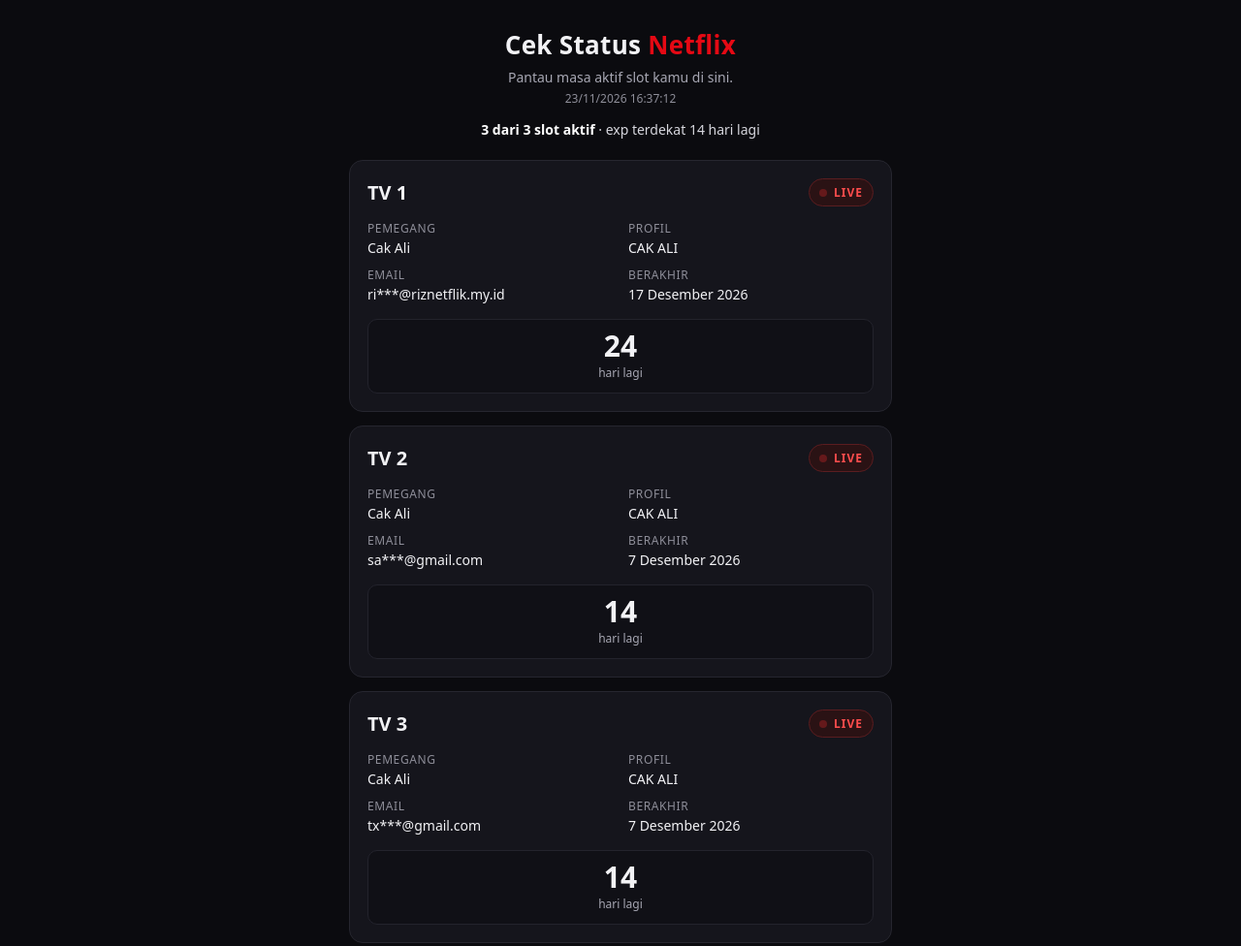
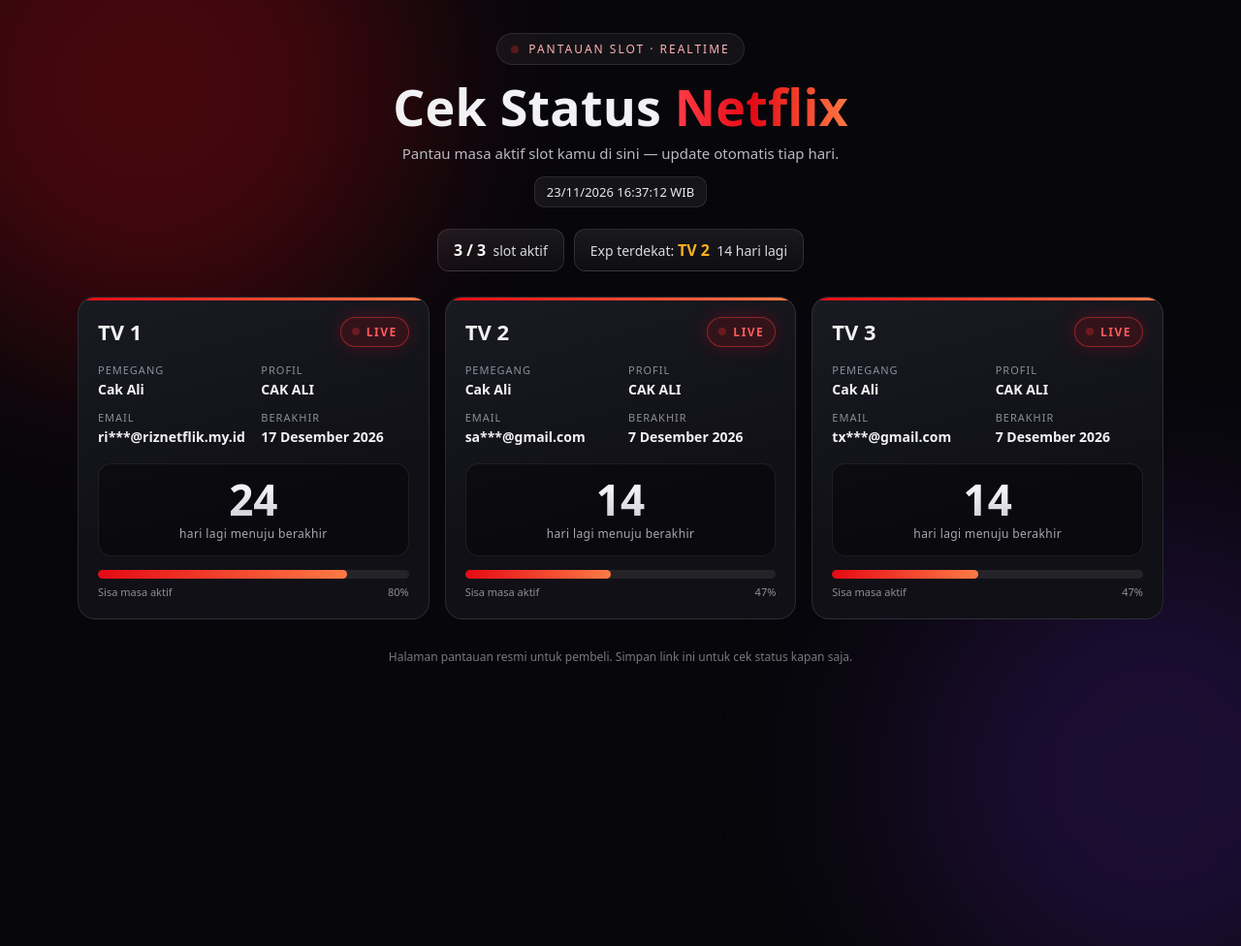
Before and after one commit to bennyevm-ops/cek-status-netflix, a plain HTML site: page index.html in a window 1280 px wide. Shown: the top 976 px of the page at 97% size. After the commit the page ends 800 px from the top, so only its background shows below. Drawn offline with Linux system fonts and the light colour scheme.

Commit message:
UI lebih rame: glow, gradien, progress bar sisa masa aktif

```diff
--- a/index.html
+++ b/index.html
@@ -7,42 +7,61 @@
 <style>
   :root { color-scheme: dark; }
   * { box-sizing: border-box; margin: 0; padding: 0; }
-  body { background:#0b0b0f; color:#f2f2f5; font-family: system-ui, -apple-system, "Segoe UI", Roboto, sans-serif; min-height:100vh; padding: 28px 16px 48px; }
-  .wrap { max-width: 560px; margin: 0 auto; }
-  header { text-align:center; margin-bottom: 8px; }
-  h1 { font-size: 26px; letter-spacing:.3px; }
-  h1 .n { color:#e50914; }
-  .sub { color:#a7a7b3; font-size: 14px; margin-top:6px; }
-  .summary { text-align:center; color:#d7d7de; font-size:14px; margin: 14px 0 22px; }
-  .summary b { color:#fff; }
-  .card { background:#15151c; border:1px solid #26262f; border-radius:14px; padding:18px; margin-bottom:14px; }
+  body { background:#07070b; color:#f2f2f5; font-family: system-ui, -apple-system, "Segoe UI", Roboto, sans-serif; min-height:100vh; padding: 34px 16px 56px; overflow-x:hidden; position:relative; }
+  body::before, body::after { content:""; position:fixed; border-radius:50%; filter: blur(90px); z-index:-1; }
+  body::before { width:520px; height:520px; background:rgba(229,9,20,.28); top:-180px; left:-120px; animation: drift 14s ease-in-out infinite alternate; }
+  body::after { width:460px; height:460px; background:rgba(120,40,220,.20); bottom:-200px; right:-100px; animation: drift 18s ease-in-out infinite alternate-reverse; }
+  @keyframes drift { from { transform: translate(0,0) scale(1); } to { transform: translate(50px,36px) scale(1.12); } }
+  .wrap { max-width: 1120px; margin: 0 auto; }
+  header { text-align:center; }
+  .logo { display:inline-flex; align-items:center; gap:10px; background:rgba(255,255,255,.05); border:1px solid rgba(255,255,255,.10); padding:7px 14px; border-radius:999px; font-size:12px; letter-spacing:2px; color:#ffb3b8; }
+  .logo .dot { width:8px; height:8px; border-radius:50%; background:#ff2e2e; animation:pulse 1.4s ease-in-out infinite; }
+  h1 { font-size: clamp(32px, 6vw, 52px); font-weight:900; letter-spacing:.2px; margin-top:16px; line-height:1.05; }
+  h1 .grad { background: linear-gradient(92deg, #ff3d47, #e50914 45%, #ff7a45); -webkit-background-clip:text; background-clip:text; color:transparent; }
+  .sub { color:#b9b9c4; font-size:15px; margin-top:10px; }
+  #clock { display:inline-block; margin-top:14px; font-variant-numeric: tabular-nums; color:#e8e8ee; background:rgba(255,255,255,.06); border:1px solid rgba(255,255,255,.10); border-radius:10px; padding:6px 12px; font-size:13px; }
+  .chips { display:flex; flex-wrap:wrap; gap:10px; justify-content:center; margin: 22px 0 26px; }
+  .chip { background: linear-gradient(180deg, rgba(255,255,255,.08), rgba(255,255,255,.03)); border:1px solid rgba(255,255,255,.12); border-radius:12px; padding:10px 16px; font-size:14px; color:#d9d9e0; }
+  .chip b { color:#fff; font-size:16px; }
+  .chip.hot b { color:#ffb020; }
+  #cards { display:grid; grid-template-columns: repeat(3, 1fr); gap:16px; align-items:start; }
+  @media (max-width: 860px) { #cards { grid-template-columns: 1fr; } }
+  .card { position:relative; background: linear-gradient(165deg, #1a1a23, #101016 60%); border:1px solid rgba(255,255,255,.10); border-radius:18px; padding:20px; overflow:hidden; animation: rise .6s ease both; transition: transform .25s ease, border-color .25s ease; }
+  .card:hover { transform: translateY(-4px); border-color: rgba(229,9,20,.55); }
+  .card::before { content:""; position:absolute; inset:0 0 auto 0; height:3px; background: linear-gradient(90deg, #e50914, #ff7a45); }
+  @keyframes rise { from { opacity:0; transform: translateY(14px); } to { opacity:1; transform:none; } }
+  @keyframes pulse { 0%,100%{opacity:1} 50%{opacity:.25} }
   .row1 { display:flex; align-items:center; justify-content:space-between; gap:10px; }
-  .slot { font-size:20px; font-weight:700; }
-  .badge { display:inline-flex; align-items:center; gap:7px; font-size:12px; font-weight:700; letter-spacing:1px; color:#ff4d4d; border:1px solid #5a1d20; background:#2a1214; padding:5px 10px; border-radius:999px; }
+  .slot { font-size:22px; font-weight:800; }
+  .badge { display:inline-flex; align-items:center; gap:7px; font-size:12px; font-weight:800; letter-spacing:1.5px; color:#ff5b5b; border:1px solid rgba(255,60,60,.45); background:rgba(229,9,20,.14); padding:6px 11px; border-radius:999px; box-shadow: 0 0 18px rgba(229,9,20,.25); }
   .badge .dot { width:8px; height:8px; border-radius:50%; background:#ff2e2e; animation:pulse 1.4s ease-in-out infinite; }
-  .badge.off { color:#9a9aa5; border-color:#33333c; background:#1b1b22; }
+  .badge.off { color:#9a9aa5; border-color:#33333c; background:#1b1b22; box-shadow:none; }
   .badge.off .dot { background:#77777f; animation:none; }
-  @keyframes pulse { 0%,100%{opacity:1} 50%{opacity:.25} }
-  .grid { display:grid; grid-template-columns:1fr 1fr; gap:10px 16px; margin-top:14px; font-size:14px; }
-  .k { color:#8e8e99; font-size:12px; text-transform:uppercase; letter-spacing:.6px; }
-  .v { margin-top:2px; color:#f2f2f5; word-break:break-all; }
-  .count { margin-top:16px; background:#101016; border:1px solid #23232c; border-radius:10px; padding:12px; text-align:center; }
-  .count .num { font-size:30px; font-weight:800; line-height:1; }
-  .count .lbl { color:#a7a7b3; font-size:12px; margin-top:4px; }
-  .count.warn .num { color:#ffb020; }
-  .count.dead .num { color:#ff4d4d; }
-  footer { text-align:center; color:#6d6d78; font-size:12px; margin-top:26px; }
-  #clock { color:#8e8e99; font-size:12px; text-align:center; margin-top:4px; }
+  .grid { display:grid; grid-template-columns:1fr 1fr; gap:12px 16px; margin-top:16px; font-size:14px; }
+  .k { color:#8e8e99; font-size:11px; text-transform:uppercase; letter-spacing:1px; }
+  .v { margin-top:3px; color:#f2f2f5; font-weight:600; word-break:break-all; }
+  .count { margin-top:18px; background:rgba(0,0,0,.35); border:1px solid rgba(255,255,255,.08); border-radius:14px; padding:14px; text-align:center; }
+  .count .num { font-size:44px; font-weight:900; line-height:1; background: linear-gradient(180deg, #ffffff, #cfcfda); -webkit-background-clip:text; background-clip:text; color:transparent; }
+  .count .lbl { color:#a7a7b3; font-size:12px; margin-top:5px; letter-spacing:.4px; }
+  .count.warn .num { background: linear-gradient(180deg, #ffd98a, #ffb020); -webkit-background-clip:text; background-clip:text; }
+  .count.dead .num { background: linear-gradient(180deg, #ff9a9a, #ff4d4d); -webkit-background-clip:text; background-clip:text; font-size:32px; }
+  .bar { height:9px; border-radius:99px; background:rgba(255,255,255,.08); margin-top:14px; overflow:hidden; }
+  .bar > i { display:block; height:100%; border-radius:99px; background: linear-gradient(90deg, #e50914, #ff7a45); transition: width 1s ease; }
+  .bar.warn > i { background: linear-gradient(90deg, #ffb020, #ff7a45); }
+  .bar.dead > i { background:#ff4d4d; }
+  .barlbl { display:flex; justify-content:space-between; color:#8e8e99; font-size:11px; margin-top:6px; }
+  footer { text-align:center; color:#77777f; font-size:12px; margin-top:30px; }
 </style>
 </head>
 <body>
 <div class="wrap">
   <header>
-    <h1>Cek Status <span class="n">Netflix</span></h1>
-    <p class="sub">Pantau masa aktif slot kamu di sini.</p>
-    <p id="clock"></p>
+    <span class="logo"><span class="dot"></span> PANTAUAN SLOT &middot; REALTIME</span>
+    <h1>Cek Status <span class="grad">Netflix</span></h1>
+    <p class="sub">Pantau masa aktif slot kamu di sini &mdash; update otomatis tiap hari.</p>
+    <div><span id="clock"></span></div>
   </header>
-  <p class="summary" id="summary">Memuat…</p>
+  <div class="chips" id="summary"></div>
   <main id="cards"></main>
   <footer>Halaman pantauan resmi untuk pembeli. Simpan link ini untuk cek status kapan saja.</footer>
 </div>
@@ -52,6 +71,7 @@
     {"label":"TV 2","holder":"Cak Ali","email":"sa***@gmail.com","profile":"CAK ALI","expiry":"2026-12-07","status":"LIVE"},
     {"label":"TV 3","holder":"Cak Ali","email":"tx***@gmail.com","profile":"CAK ALI","expiry":"2026-12-07","status":"LIVE"}
   ];
+  var PERIOD = 30;
   function daysLeft(iso) {
     var now = new Date(); var today = new Date(now.getFullYear(), now.getMonth(), now.getDate());
     var p = iso.split("-"); var exp = new Date(+p[0], +p[1]-1, +p[2]);
@@ -64,19 +84,21 @@
   }
   function render(slots) {
     var main = document.getElementById("cards");
-    var aktif = 0, nearest = null;
+    var aktif = 0, nearest = null, nearestLabel = "";
     main.innerHTML = "";
-    slots.forEach(function(s) {
+    slots.forEach(function(s, idx) {
       var live = (s.status || "LIVE").toUpperCase() === "LIVE";
       if (live) aktif++;
       var d = daysLeft(s.expiry);
-      if (nearest === null || d < nearest) nearest = d;
-      var cls = d < 0 ? "dead" : (d <= 7 ? "warn" : "");
+      if (nearest === null || d < nearest) { nearest = d; nearestLabel = s.label; }
+      var state = d < 0 ? "dead" : (d <= 7 ? "warn" : "");
+      var pct = Math.max(0, Math.min(100, Math.round(d / PERIOD * 100)));
       var countHtml = d < 0
         ? '<div class="num">EXPIRED</div><div class="lbl">sudah lewat ' + Math.abs(d) + ' hari</div>'
-        : '<div class="num">' + d + '</div><div class="lbl">hari lagi</div>';
+        : '<div class="num">' + d + '</div><div class="lbl">hari lagi menuju berakhir</div>';
       var card = document.createElement("section");
       card.className = "card";
+      card.style.animationDelay = (idx * 0.12) + "s";
       card.innerHTML =
         '<div class="row1"><span class="slot">' + s.label + '</span>' +
         '<span class="badge' + (live ? "" : " off") + '"><span class="dot"></span>' + (live ? "LIVE" : "OFF") + '</span></div>' +
@@ -86,19 +108,21 @@
         '<div><div class="k">Email</div><div class="v">' + s.email + '</div></div>' +
         '<div><div class="k">Berakhir</div><div class="v">' + fmtDate(s.expiry) + '</div></div>' +
         '</div>' +
-        '<div class="count ' + cls + '">' + countHtml + '</div>';
+        '<div class="count ' + state + '">' + countHtml + '</div>' +
+        '<div class="bar ' + state + '"><i style="width:' + pct + '%"></i></div>' +
+        '<div class="barlbl"><span>Sisa masa aktif</span><span>' + (d < 0 ? 0 : pct) + '%</span></div>';
       main.appendChild(card);
     });
     document.getElementById("summary").innerHTML =
-      "<b>" + aktif + " dari " + slots.length + " slot aktif</b>" +
-      (nearest !== null ? " &middot; exp terdekat " + (nearest < 0 ? "sudah lewat" : nearest + " hari lagi") : "");
+      '<span class="chip"><b>' + aktif + ' / ' + slots.length + '</b>&nbsp; slot aktif</span>' +
+      (nearest !== null ? '<span class="chip hot">Exp terdekat: <b>' + nearestLabel + '</b>&nbsp; ' + (nearest < 0 ? 'sudah lewat' : nearest + ' hari lagi') + '</span>' : '');
   }
   function tick() {
     var n = new Date();
     var pad = function(x){ return (x<10?"0":"") + x; };
     document.getElementById("clock").textContent =
-      pad(n.getDate()) + "/" + pad(n.getMonth()+1) + "/" + n.getFullYear() + " " +
-      pad(n.getHours()) + ":" + pad(n.getMinutes()) + ":" + pad(n.getSeconds());
+      pad(n.getDate()) + "/" + pad(n.getMonth()+1) + "/" + n.getFullYear() + "  " +
+      pad(n.getHours()) + ":" + pad(n.getMinutes()) + ":" + pad(n.getSeconds()) + " WIB";
   }
   tick(); setInterval(tick, 1000);
   fetch("slots.json", {cache: "no-store"})
```
